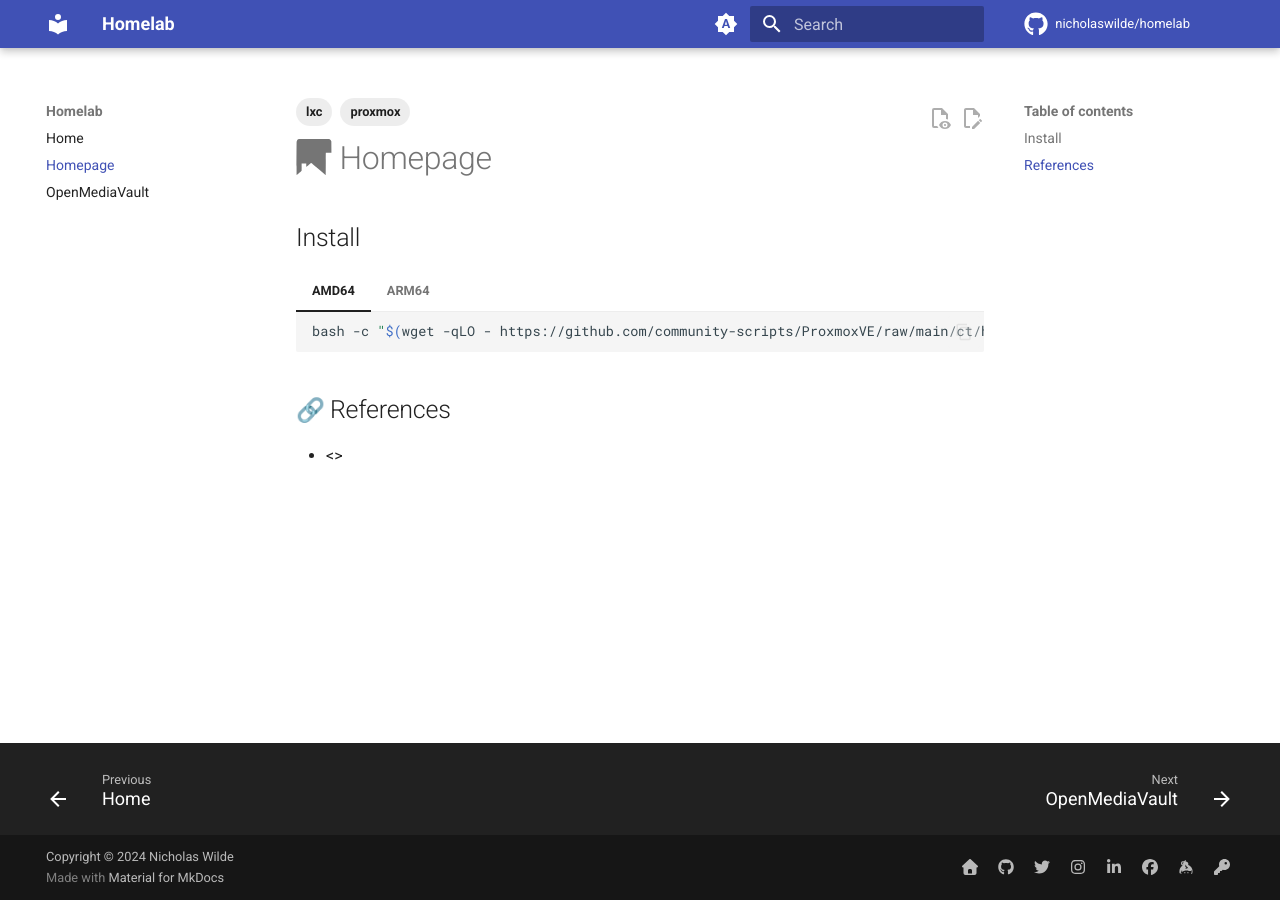
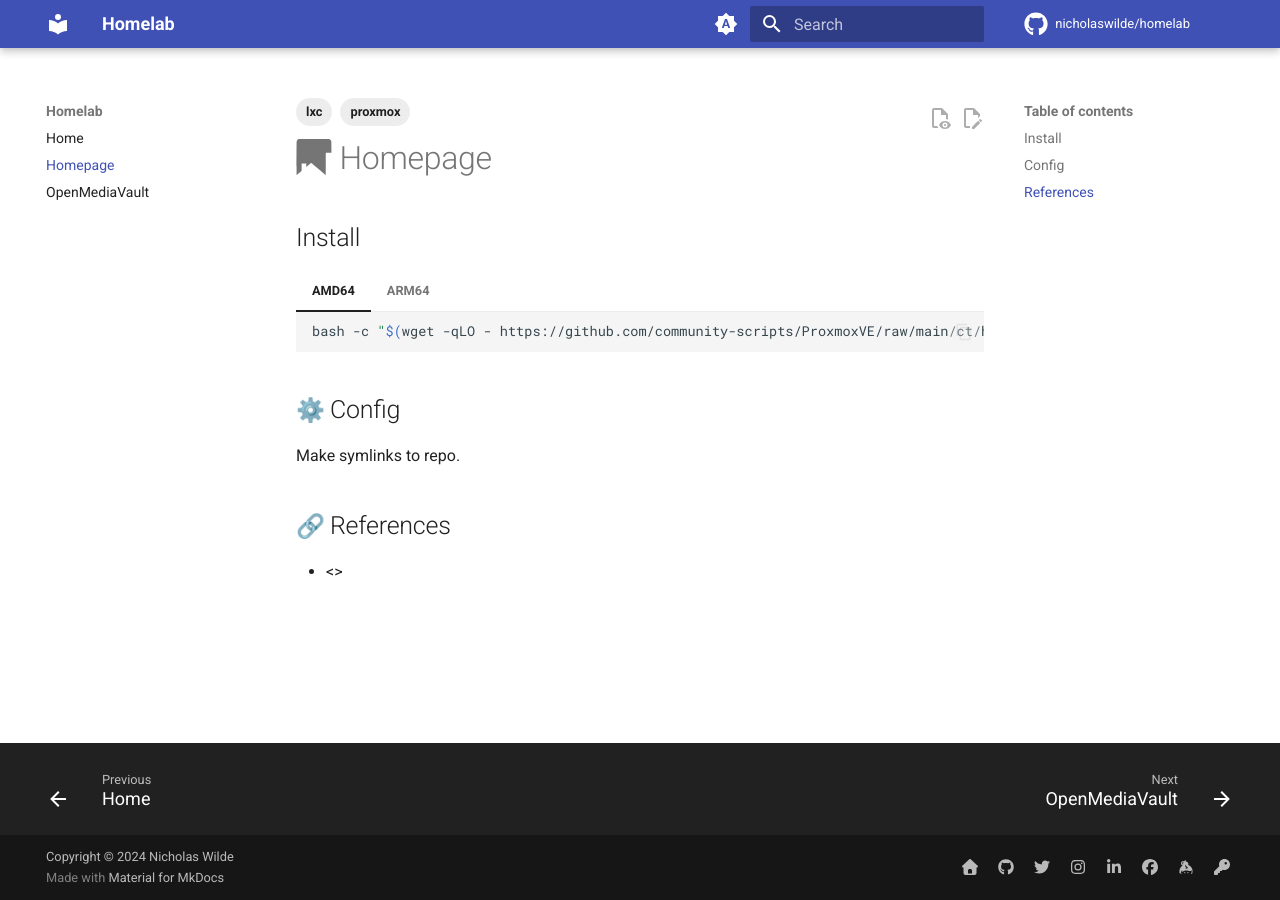
Before and after one commit to nicholaswilde/homelab, an MkDocs documentation site: the page built from docs/homepage.md, in a window 1280 px wide. Built offline with MkDocs 1.6.1 and Material for MkDocs 9.7.7, drawn with Linux system fonts in a browser that asks for light colours; emoji names are drawn with the system emoji font; comment, search, counter and statistics services are not loaded.

Commit message:
Update homepage.md

````diff
--- a/docs/homepage.md
+++ b/docs/homepage.md
@@ -19,6 +19,10 @@
     bash -c "$(wget -qLO - https://github.com/asylumexp/Proxmox/raw/main/ct/homepage.sh)"
     ```
 
+## :gear: Config
+
+Make symlinks to repo.
+
 ## :link: References
 
 - <>
````
